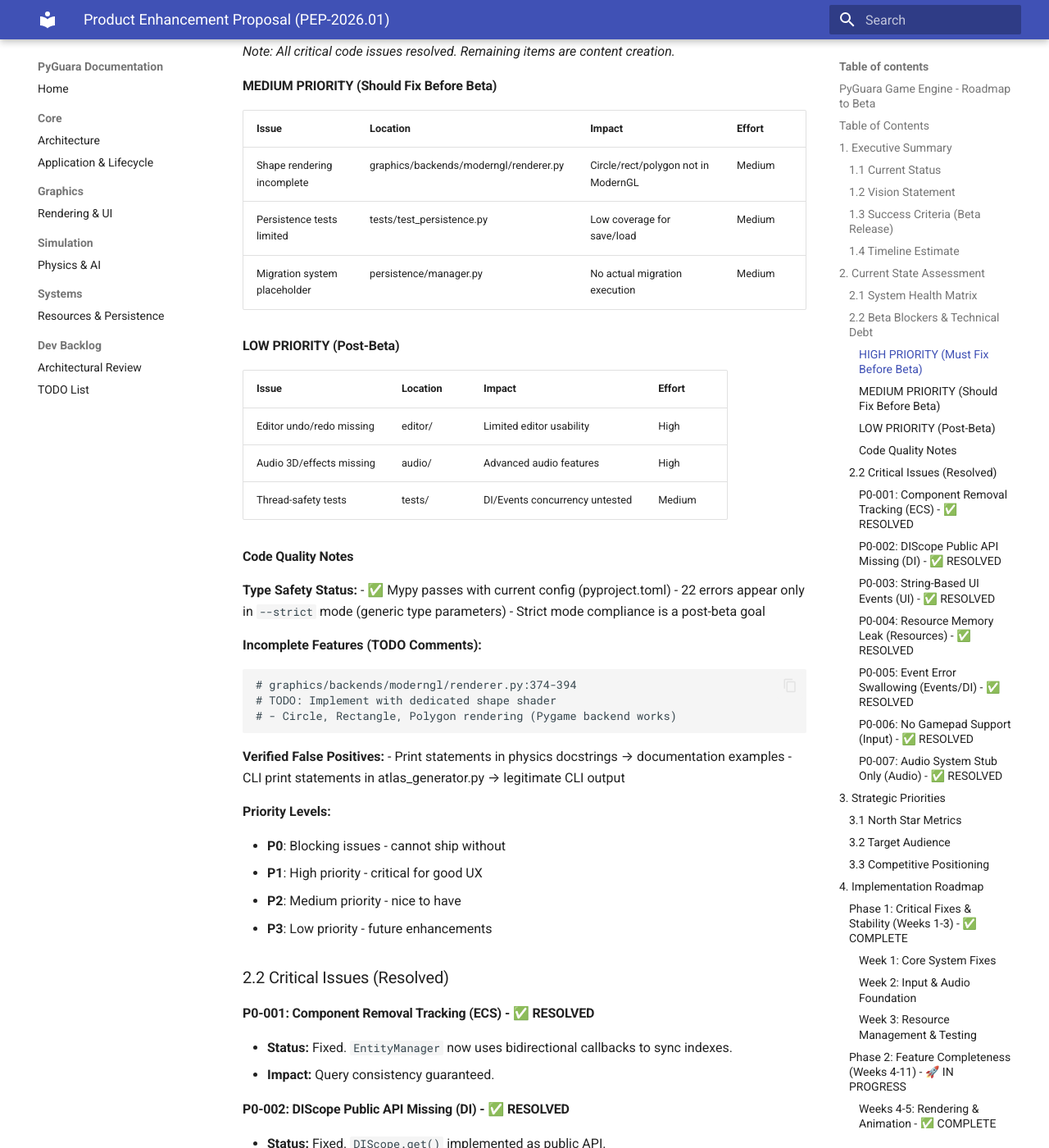
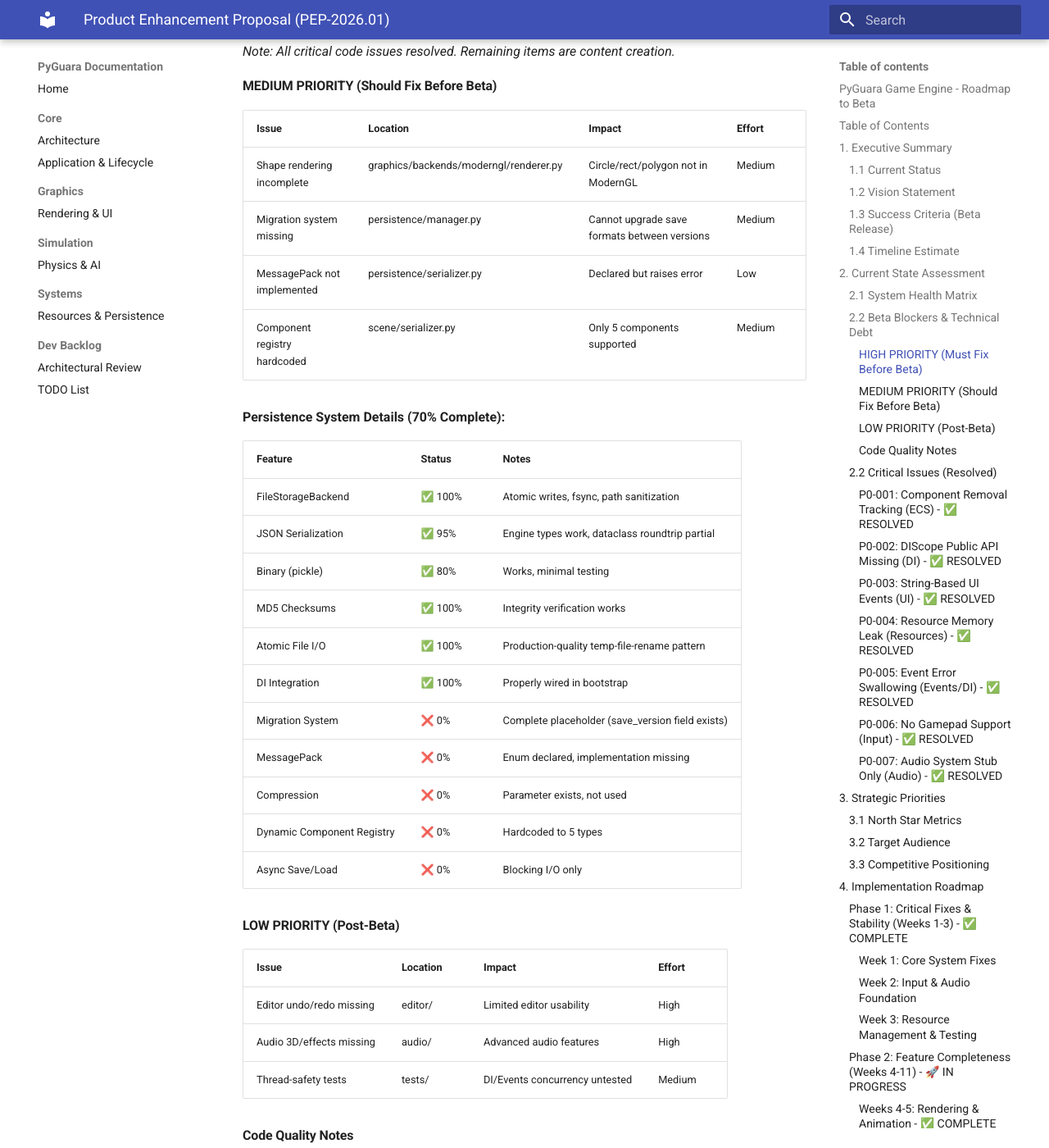
Before and after one commit to Wedeueis/pyguara, an MkDocs documentation site: the page built from docs/project/backlog/active/2026-01-09-product-enhancement-proposal.md, in a window 1280 px wide and 1400 px high, scrolled down 4114 px. Shown: the whole window at 82% size. Built offline with MkDocs 1.6.1 and Material for MkDocs 9.7.7, drawn with Linux system fonts in a browser that asks for light colours.

Commit message:
docs: accurate persistence system assessment (70% complete)
Deep review of persistence module reveals it's more complete than
initially assessed:

Working (production-ready):
- FileStorageBackend with atomic writes (temp-file-rename pattern)
- JSON serialization for engine types (Vector2, Color, Rect)
- MD5 checksum integrity verification
- DI container integration
- Binary pickle serialization

Missing/Placeholder:
- Migration system (save_version field exists, no execution)
- MessagePack (enum declared, raises error)
- Compression (parameter exists, not used)
- Dynamic component registry (hardcoded to 5 types)
- Async save/load support

Updated health matrix: Persistence 50% -> 70%
Added detailed feature breakdown table

Co-Authored-By: Claude Opus 4.5 <noreply@anthropic.com>

```diff
--- a/docs/project/backlog/active/2026-01-09-product-enhancement-proposal.md
+++ b/docs/project/backlog/active/2026-01-09-product-enhancement-proposal.md
@@ -83,7 +83,7 @@ Transform PyGuara from a pre-alpha engine with excellent architecture into a **p
 | System Manager | ⭐⭐⭐⭐ | 75% | ⭐⭐⭐⭐ | ⭐⭐⭐ | P2 | Automated system execution, lifecycle |
 | **Data & Resources** |
 | Resources | ⭐⭐⭐⭐⭐ | 95% | ⭐⭐⭐⭐ | ⭐⭐⭐⭐ | P1 | Loaders, caching, .meta system |
-| Persistence | ⭐⭐⭐ | 50% | ⭐⭐ | ⭐⭐ | P2 | Basic save/load; migration placeholder |
+| Persistence | ⭐⭐⭐⭐ | 70% | ⭐⭐⭐ | ⭐⭐⭐ | P2 | Atomic writes, checksums; migration missing |
 | Config | ⭐⭐⭐⭐ | 80% | ⭐⭐⭐ | ⭐⭐⭐ | P2 | JSON config, env overrides, events |
 | **Developer Tools** |
 | CLI/Tooling | ⭐⭐⭐⭐ | 80% | ⭐⭐⭐⭐ | ⭐⭐⭐ | P1 | pyguara build/atlas commands |
@@ -112,8 +112,25 @@ Transform PyGuara from a pre-alpha engine with excellent architecture into a **p
 | Issue | Location | Impact | Effort |
 |-------|----------|--------|--------|
 | Shape rendering incomplete | graphics/backends/moderngl/renderer.py | Circle/rect/polygon not in ModernGL | Medium |
-| Persistence tests limited | tests/test_persistence.py | Low coverage for save/load | Medium |
-| Migration system placeholder | persistence/manager.py | No actual migration execution | Medium |
+| Migration system missing | persistence/manager.py | Cannot upgrade save formats between versions | Medium |
+| MessagePack not implemented | persistence/serializer.py | Declared but raises error | Low |
+| Component registry hardcoded | scene/serializer.py | Only 5 components supported | Medium |
+
+**Persistence System Details (70% Complete):**
+
+| Feature | Status | Notes |
+|---------|--------|-------|
+| FileStorageBackend | ✅ 100% | Atomic writes, fsync, path sanitization |
+| JSON Serialization | ✅ 95% | Engine types work, dataclass roundtrip partial |
+| Binary (pickle) | ✅ 80% | Works, minimal testing |
+| MD5 Checksums | ✅ 100% | Integrity verification works |
+| Atomic File I/O | ✅ 100% | Production-quality temp-file-rename pattern |
+| DI Integration | ✅ 100% | Properly wired in bootstrap |
+| Migration System | ❌ 0% | Complete placeholder (save_version field exists) |
+| MessagePack | ❌ 0% | Enum declared, implementation missing |
+| Compression | ❌ 0% | Parameter exists, not used |
+| Dynamic Component Registry | ❌ 0% | Hardcoded to 5 types |
+| Async Save/Load | ❌ 0% | Blocking I/O only |
 
 #### LOW PRIORITY (Post-Beta)
 
```
